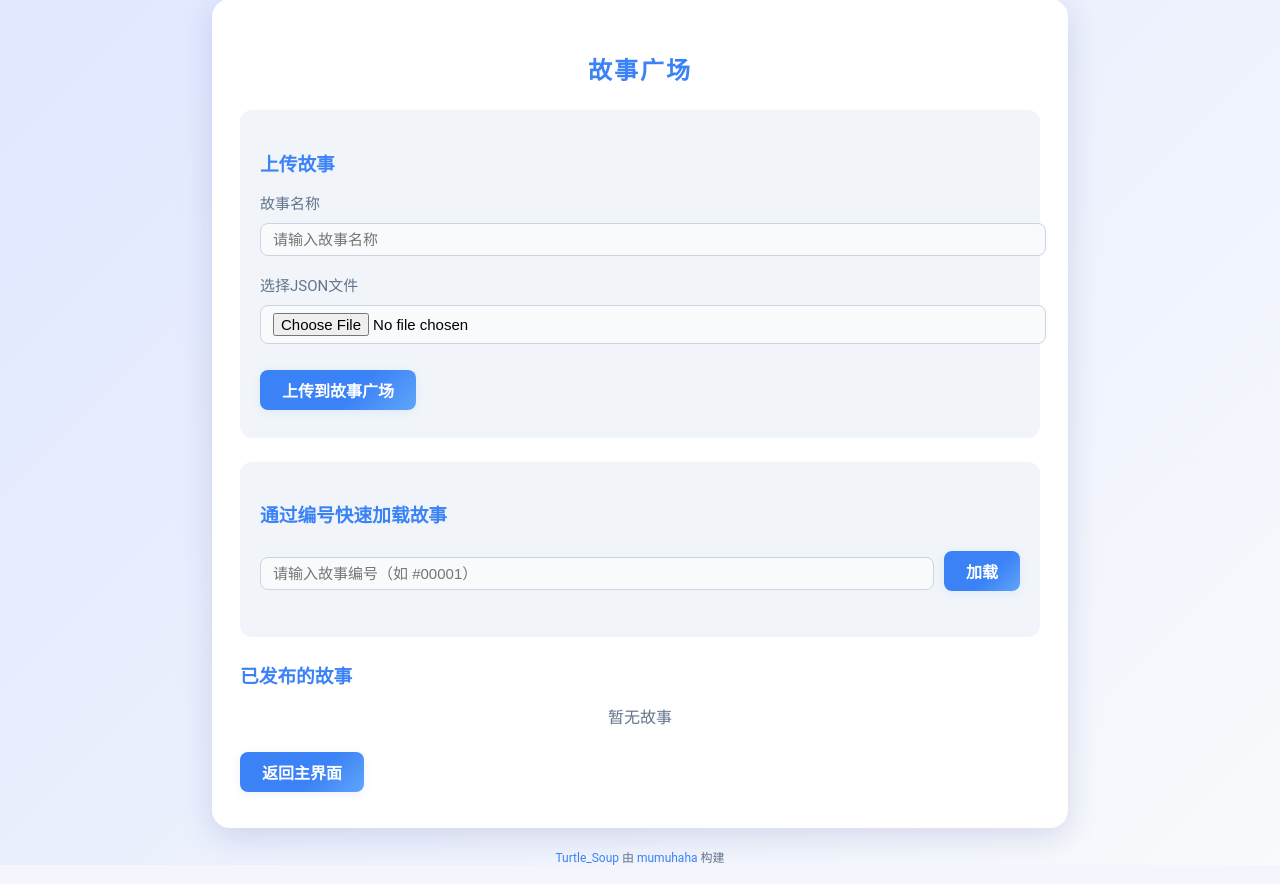
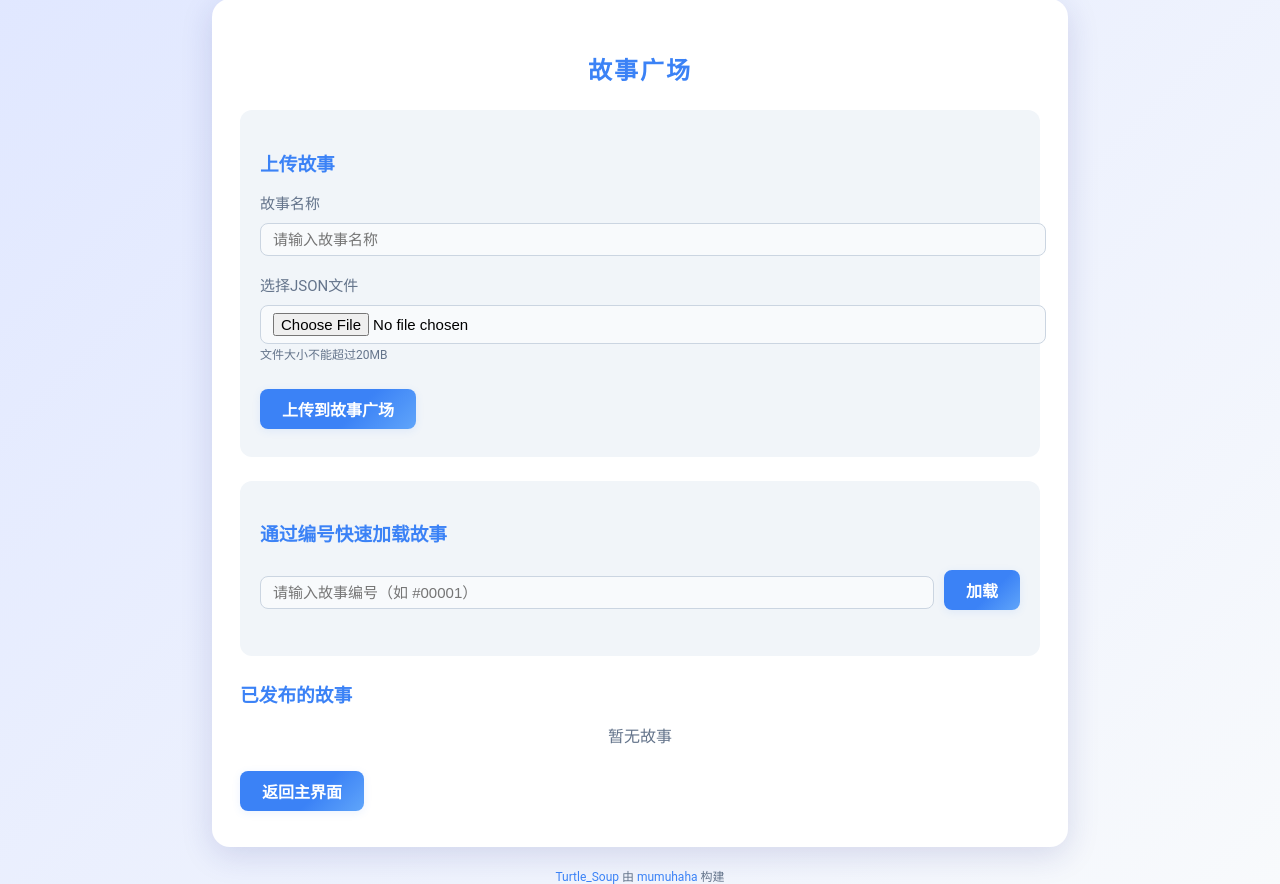
Before and after one commit to namewyf/turtle_soup, a Flask app: page /story_plaza in a window 1280 px wide. Shown: the part 49-933 px from the top of the page. Run offline with Flask 3, Linux system fonts and the light colour scheme; data that the repository does not hold is empty.

Commit message:
Add files via upload

```diff
--- a/templates/story_plaza.html
+++ b/templates/story_plaza.html
@@ -120,6 +120,7 @@
                 <div class="form-group">
                     <label>选择JSON文件</label>
                     <input type="file" id="story-file" accept=".json" required>
+                    <small style="color: #64748b; font-size: 12px;">文件大小不能超过20MB</small>
                 </div>
                 <button class="btn" type="submit">上传到故事广场</button>
             </form>
```
